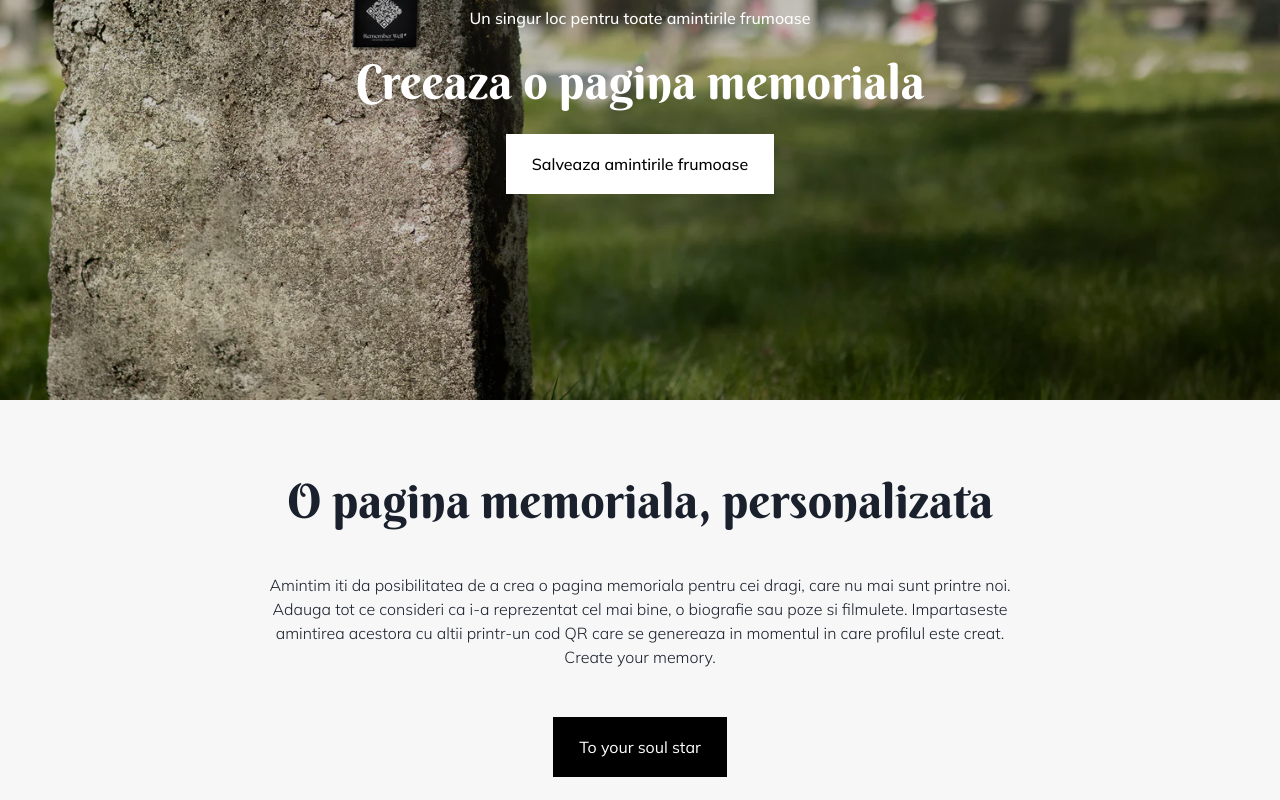
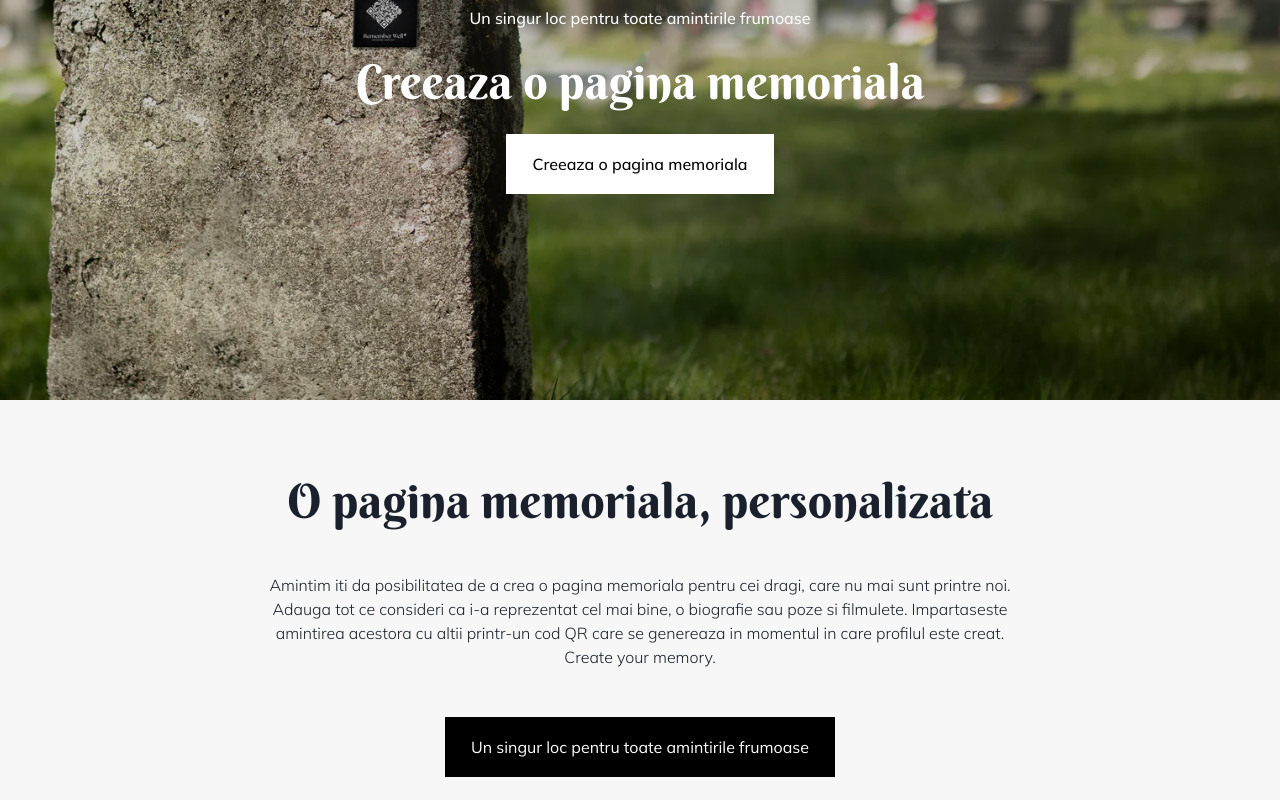
Before and after one commit to sn1tch1/Amintim-1, a React (Vite) app in the folder client/: page / in a window 1280 px wide. Shown: the part 200-1000 px from the top of the page. Built offline with nearby package versions, Linux system fonts and the light colour scheme; no server answers.

Commit message:
Update Home.jsx

```diff
--- a/client/src/pages/Home.jsx
+++ b/client/src/pages/Home.jsx
@@ -31,7 +31,7 @@ const Home = () => {
           onClick={handleClick}
           className="py-4 px-6 z-20 bg-white text-black hover:text-white hover:bg-transparent border-white border-2"
         >
-          Salveaza amintirile frumoase
+          Creeaza o pagina memoriala
         </button>
       </section>
 
@@ -52,7 +52,7 @@ const Home = () => {
         </div>
         <Link to="/shop" className="block">
           <button className="w-full h-full py-4 px-6 bg-black text-white hover:text-black hover:bg-transparent border-black border-2">
-            To your soul star
+            Un singur loc pentru toate amintirile frumoase
           </button>
         </Link>
       </section>
```
